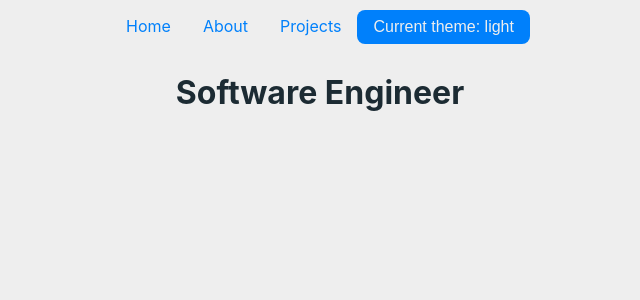
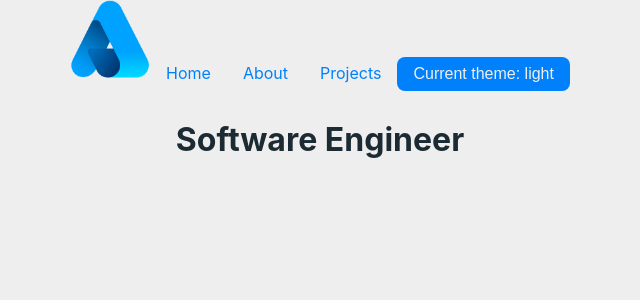
Before and after one commit to asvirts/portfolioWebsite, a React (Create React App) app in the folder virts-dev/: page / in a window 1280 px wide. Shown: the top 300 px of the page, without its empty margins (320-960 px from the left). Built offline with nearby package versions, Linux system fonts and the light colour scheme.

Commit message:
added logo

```diff
--- a/virts-dev/src/index.css
+++ b/virts-dev/src/index.css
@@ -64,8 +64,19 @@ body {
   -moz-osx-font-smoothing: grayscale;
 }
 
+nav.navbar {
+  display: block;
+  margin: auto;
+  vertical-align: center;
+}
+
 li {
   list-style: none;
   display: inline-block;
   margin: 1rem 1rem;
 }
+
+img.logo {
+  width: 5rem;
+  height: auto;
+}
--- a/virts-dev/src/routes/root.jsx
+++ b/virts-dev/src/routes/root.jsx
@@ -1,4 +1,4 @@
-import React, { useState } from 'react'
+import React, {useState} from 'react'
 import {Outlet, Link} from "react-router-dom"
 import About from "./about"
 import "../index.css"
@@ -13,7 +13,8 @@ export default function Root() {
 
     return (
         <div className={theme}>
-          <nav>
+          <nav className='navbar'>
+          <img src="./a-logo.png" alt="logo" className='logo' />
             <li><Link to="/">Home</Link></li>
             <li><Link to='about'>About</Link></li>
             <li><Link to='projects'>Projects</Link></li>
```
Also changed, not shown: virts-dev/src/a-logo.png (added).
